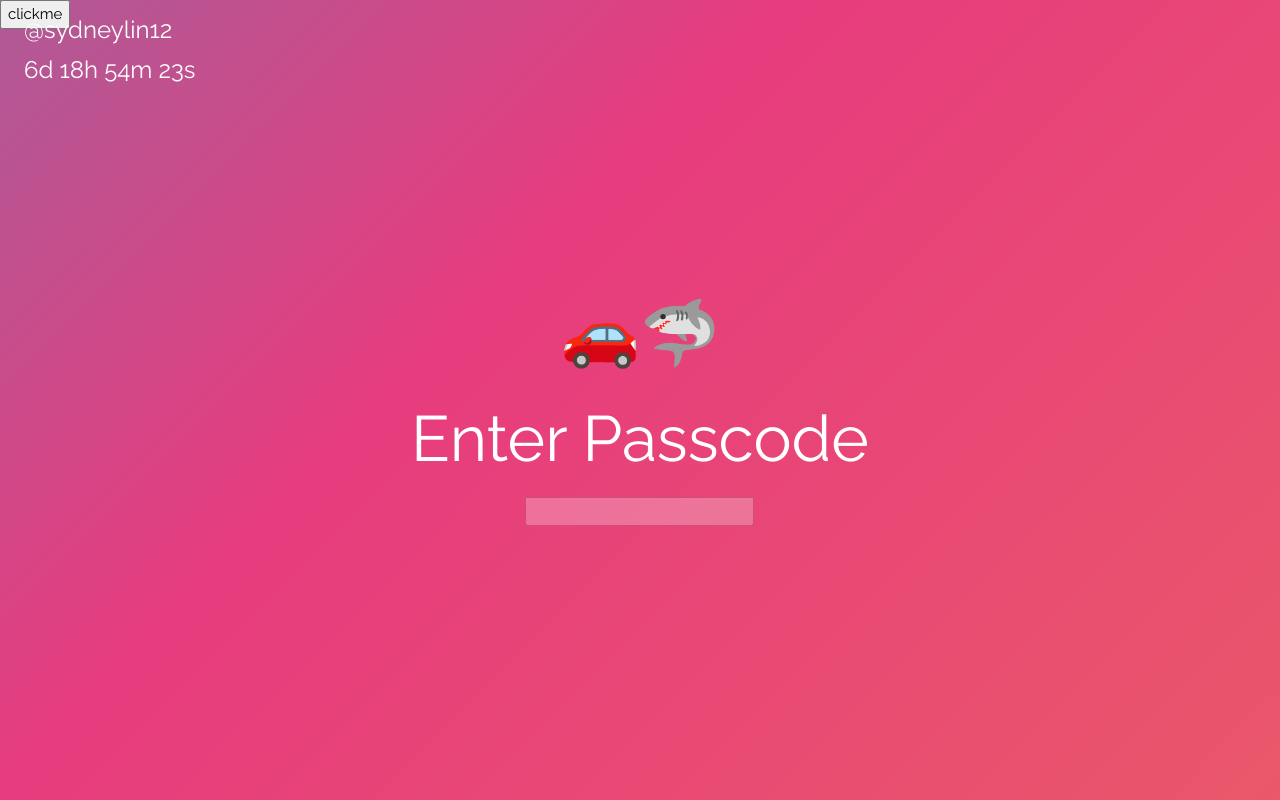
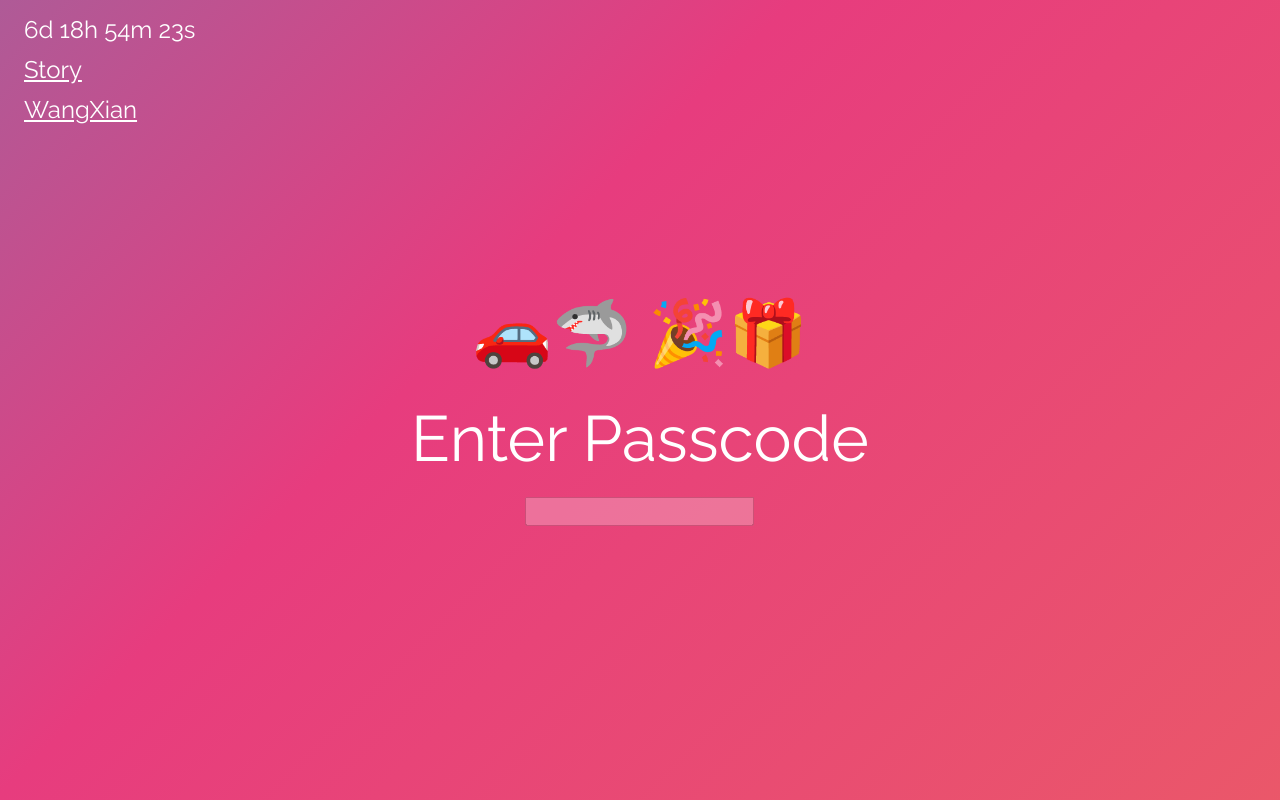
Before and after one commit to sydneylin12/SecretProject, a plain HTML site: page index.html in a window 1280 px wide. Drawn offline with nearby package versions, Linux system fonts and the light colour scheme.

Commit message:
update pw

```diff
--- a/index.html
+++ b/index.html
@@ -36,13 +36,11 @@
 </head>
 <body>
 	<div class="bgimg w3-display-container w3-animate-opacity w3-text-white">
-		<button>clickme</button>
-		<div id="clickMe" class="w3-display-topleft w3-padding-large w3-xlarge">
-			@sydneylin12
-		</div>
-		<div id="countdown" class="w3-display-topleft w3-padding-large w3-xlarge" style="top:40px;"></div>
+		<div id="countdown" class="w3-display-topleft w3-padding-large w3-xlarge"></div>
+		<div id="storyText" class="w3-display-topleft w3-padding-large w3-xlarge link" style="top:40px;"><u>Story</u></div>
+		<div id="musicText" class="w3-display-topleft w3-padding-large w3-xlarge link" style="top:80px;"><u>WangXian</u></div>
 		<div class="w3-display-middle">
-			<h1 class="w3-jumbo w3-animate-top">🚗🦈</h1>
+			<h1 class="w3-jumbo w3-animate-top">🚗🦈 🎉🎁</h1>
 			<h1 class="w3-jumbo w3-animate-top">Enter Passcode</h1>
 			<input id="passwordInput">
 		</div>
--- a/src/index.js
+++ b/src/index.js
@@ -1,6 +1,18 @@
 const input = document.getElementById('passwordInput');
-const text = document.getElementById('clickMe');
-const password = '2283';
+const story = document.getElementById('storyText');
+const music = document.getElementById('musicText');
+
+/**
+ * Password hints
+ * 1. How much money did I attempt to give you in Hawaii - 2
+ * 2. My total at RCF lift off - 465 + 425 + 265 - 5
+ * 3. Wei Wuxian's name in chinese characters - 魏
+ * 4. What program did I use to create WangXian - E
+ * 5. The last character name that is mentioned in TSFOF - L
+ * 6. I am the aster to your _ - R
+ * 7. Given on the special day
+ */
+const password = '25魏ELR🚗';
 const WangXian = 'https://www.youtube.com/watch?v=8jQ_f5p3p9o&ab_channel=MyPianoAcademia';
 const path = 'https://sydneylin12.github.io/SecretProject/';
 const storyPage = 'story.html';
@@ -30,11 +42,10 @@ input.addEventListener('keydown', (e) => {
 	}
 });
 
-text.addEventListener('click', (e) => {
-	if (e.target === text) {
-		count = count + 1;
-		if (count >= 25) {
-			window.location.href = getStoryUrl();
-		}
-	}
+story.addEventListener('click', () => {
+	window.location.href = getStoryUrl();
 });
+
+music.addEventListener('click', () => {
+	window.location.href = WangXian;
+});
```
